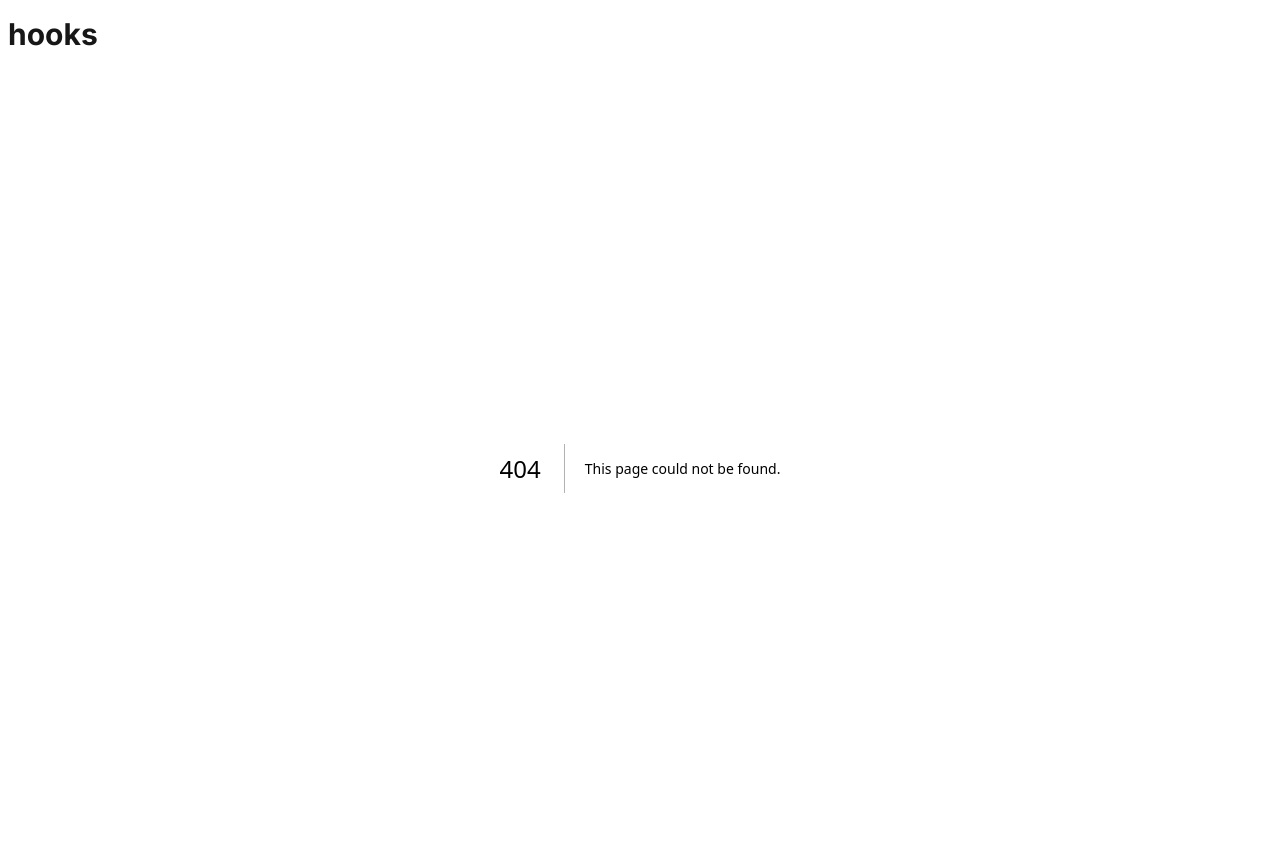
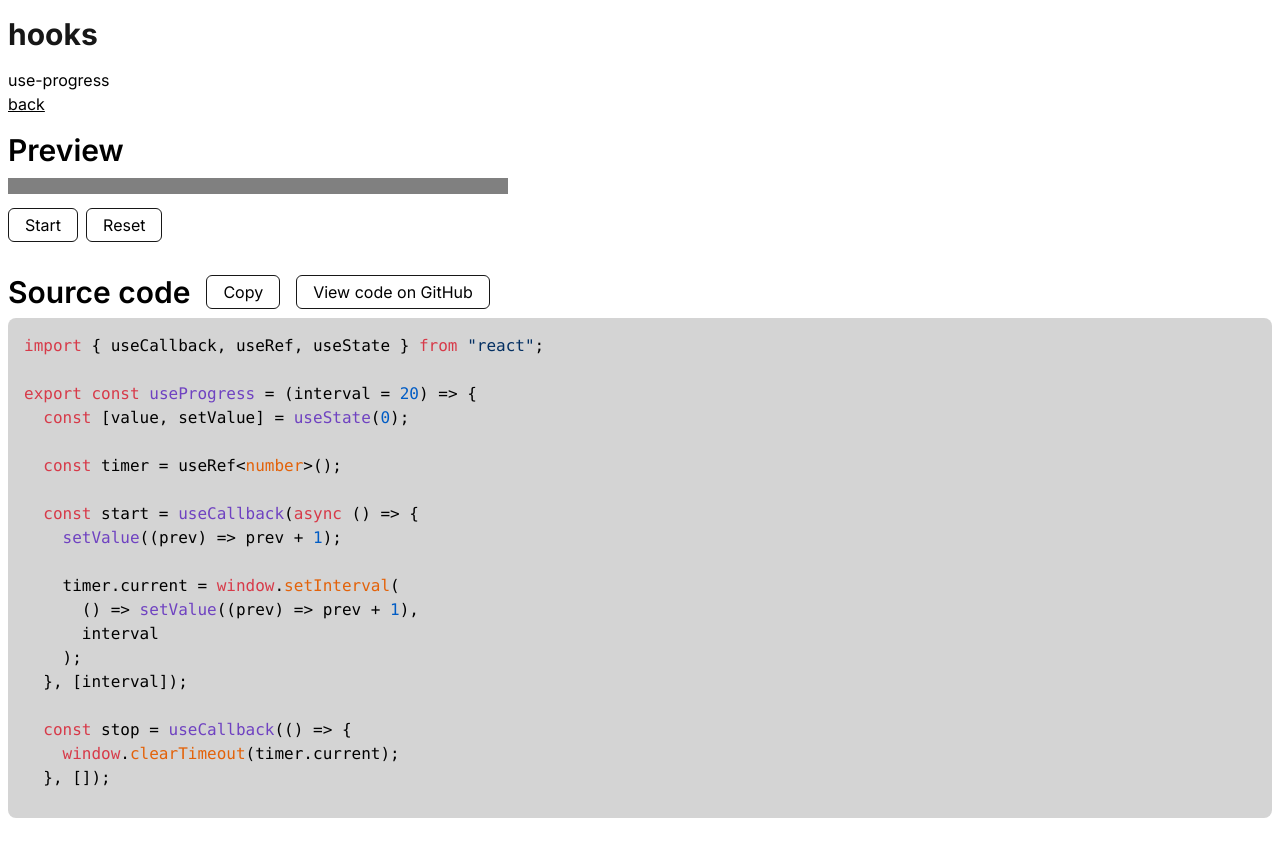
Before and after one commit to tsivinsky/hooks, a Next.js app: page /use-progress in a window 1280 px wide. Before the commit this address had no page. Shown: the top 856 px of the page. Built offline with nearby package versions, Linux system fonts and the light colour scheme.

Commit message:
Add `use-progress` hook

```diff
--- a/src/app/page.tsx
+++ b/src/app/page.tsx
@@ -4,6 +4,10 @@ const hooks = [
   {
     name: "useChoiceState",
     link: "/use-choice-state",
+  },
+  {
+    name: "useProgress",
+    link: "/use-progress",
   },
 ];
 
--- /dev/null
+++ b/src/app/use-progress/page.tsx
@@ -0,0 +1,21 @@
+import Link from "next/link";
+import { Code } from "@/components/Code";
+import { GITHUB_HOOKS_URL } from "@/lib/constants";
+import { Preview } from "./preview";
+
+export default function ProgressPage() {
+  return (
+    <div>
+      <h1>use-progress</h1>
+      <Link href="/" className="underline hover:no-underline">
+        back
+      </Link>
+      <Preview />
+      <Code
+        filepath="src/hooks/useProgress.ts"
+        githubLink={`${GITHUB_HOOKS_URL}/useProgress.ts`}
+        className="my-8"
+      />
+    </div>
+  );
+}
--- /dev/null
+++ b/src/app/use-progress/preview.tsx
@@ -0,0 +1,25 @@
+"use client";
+
+import { Button } from "@/components/Button";
+import { useProgress } from "@/hooks/useProgress";
+
+export const Preview = () => {
+  const progress = useProgress();
+
+  return (
+    <div className="my-4">
+      <h2 className="text-3xl font-semibold">Preview</h2>
+      <div className="my-2">
+        <progress
+          value={progress.value}
+          max={100}
+          className="rounded w-[500px]"
+        />
+      </div>
+      <div className="flex gap-2">
+        <Button onClick={progress.start}>Start</Button>
+        <Button onClick={progress.reset}>Reset</Button>
+      </div>
+    </div>
+  );
+};
--- /dev/null
+++ b/src/hooks/useProgress.ts
@@ -0,0 +1,32 @@
+import { useCallback, useRef, useState } from "react";
+
+export const useProgress = (interval = 20) => {
+  const [value, setValue] = useState(0);
+
+  const timer = useRef<number>();
+
+  const start = useCallback(async () => {
+    setValue((prev) => prev + 1);
+
+    timer.current = window.setInterval(
+      () => setValue((prev) => prev + 1),
+      interval
+    );
+  }, [interval]);
+
+  const stop = useCallback(() => {
+    window.clearTimeout(timer.current);
+  }, []);
+
+  const reset = useCallback(() => {
+    window.clearTimeout(timer.current);
+    setValue(0);
+  }, []);
+
+  return {
+    value,
+    start,
+    stop,
+    reset,
+  };
+};
```
